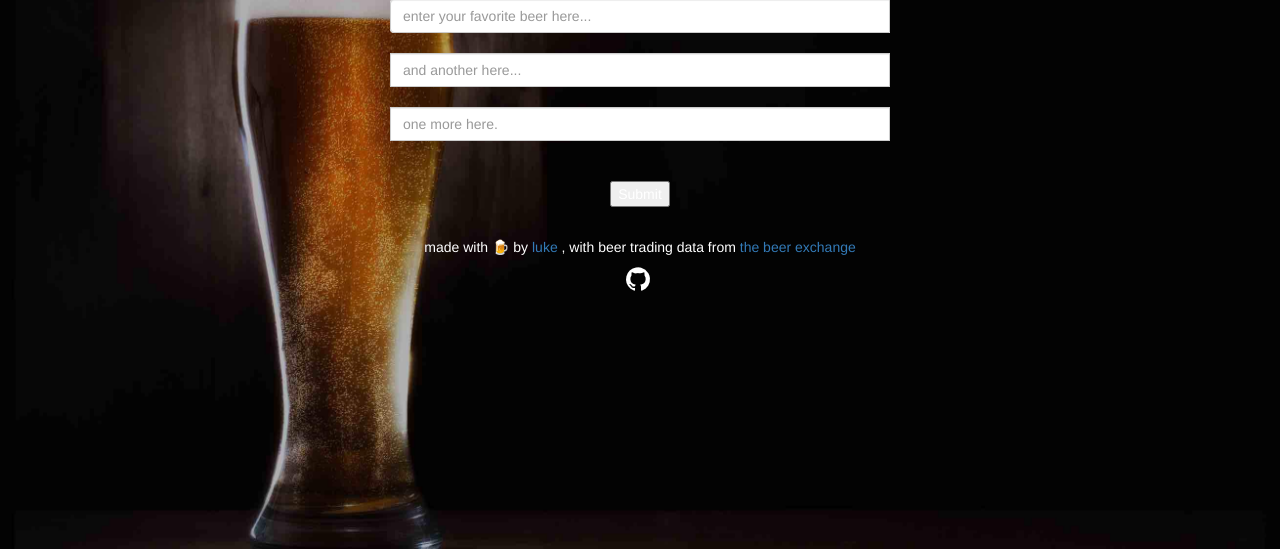
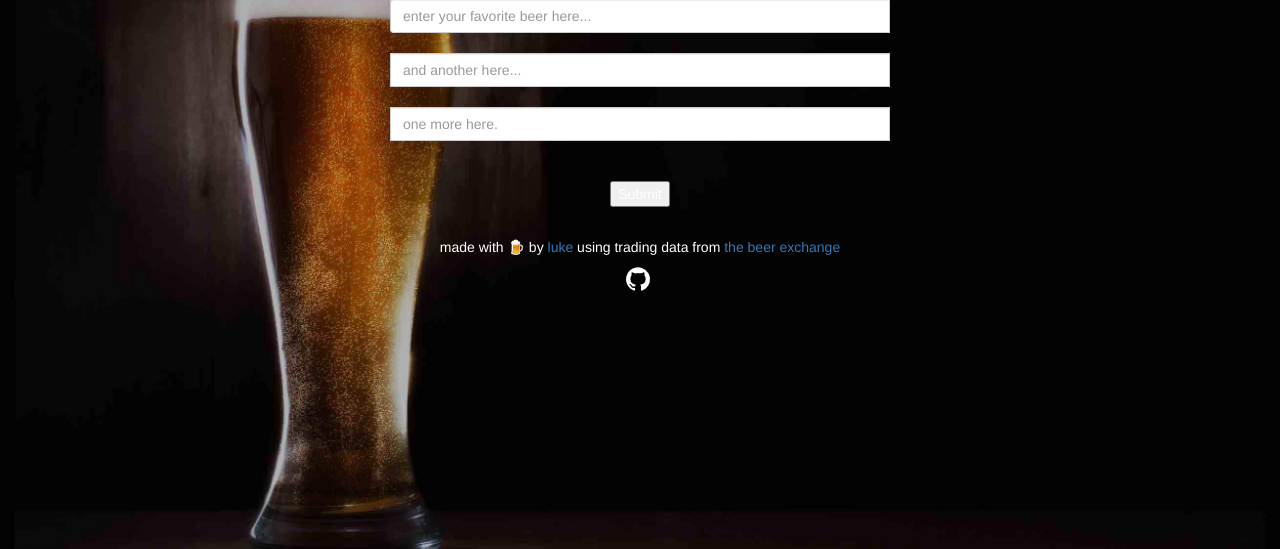
Before and after one commit to lukearmistead/savvysuds, a Flask app: page / in a window 1280 px wide. Shown: the part 180-729 px from the top of the page. Run offline with Flask 2, Linux system fonts and the light colour scheme; some libraries are stand-ins or nearby versions.

Commit message:
web app updates

```diff
--- a/savvysuds/templates/index.html
+++ b/savvysuds/templates/index.html
@@ -83,7 +83,7 @@
                       <p>
                         made with &#127866; by
                         <a href="https://www.linkedin.com/in/lukearmistead">luke</a>
-                        , with beer trading data from
+                        using trading data from
                         <a href="http://www.thebeerexchange.io">the beer exchange</a>
                         </p>
                         <ul class="list-inline social-buttons">
```
